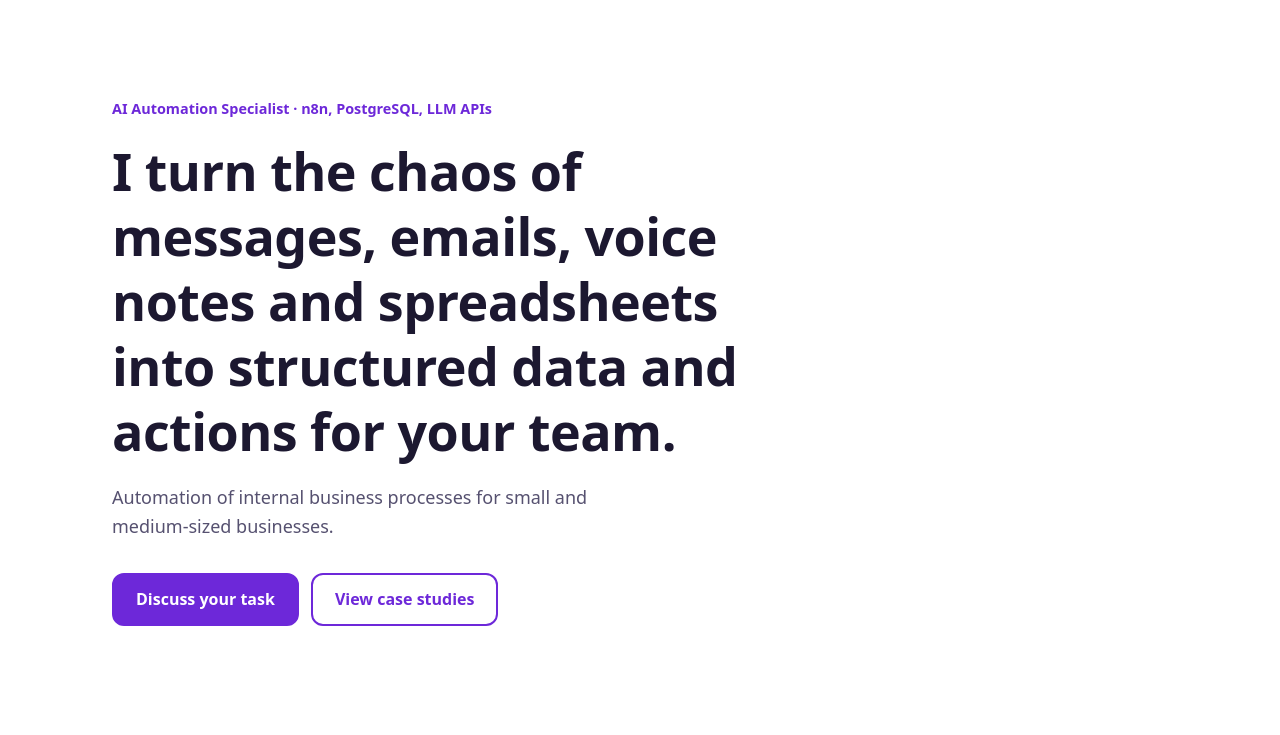
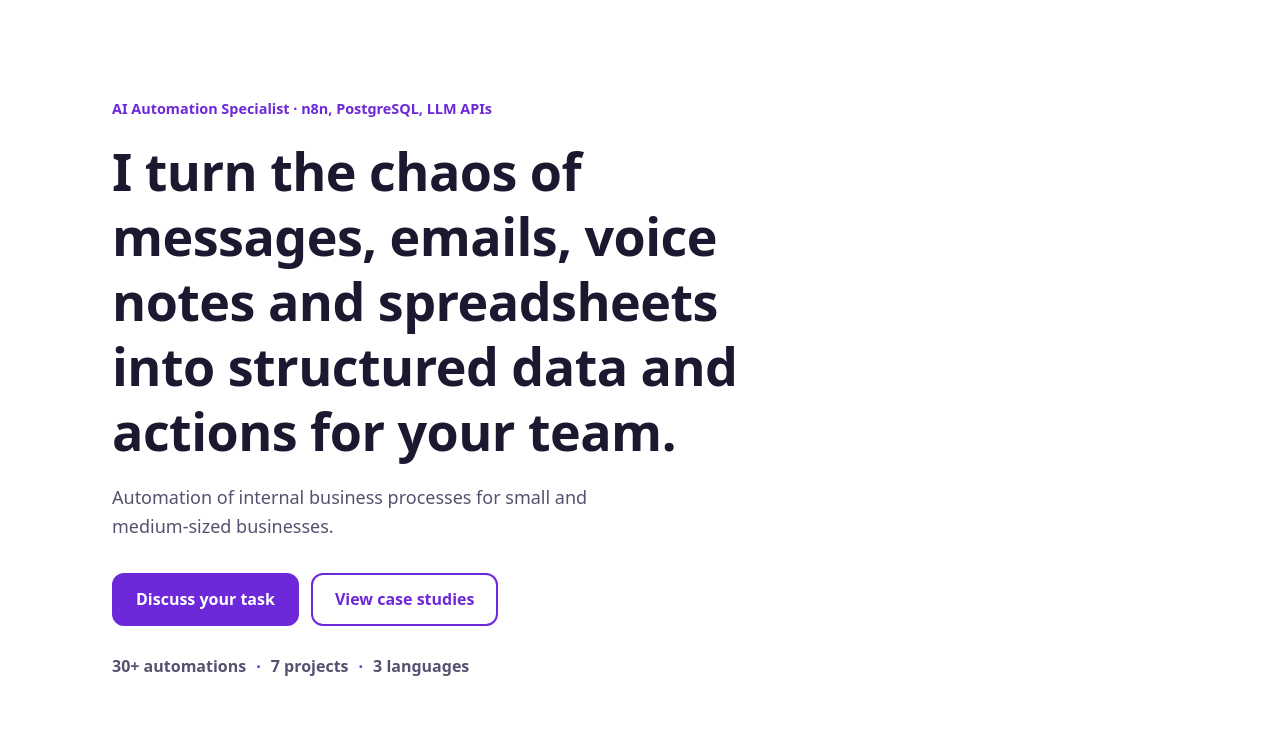
Before and after one commit to helentudos/olena-tudos-site, a plain HTML site: page index.html in a window 1280 px wide. Shown: the part 65-800 px from the top of the page. Drawn offline with Linux system fonts and the light colour scheme.

Commit message:
Add key facts line under hero buttons
Co-Authored-By: Claude Opus 5.5 <noreply@anthropic.com>
Claude-Session: https://claude.ai/code/session_01DY6oHzPq3NvX2qY67FwbA9

```diff
--- a/css/styles.css
+++ b/css/styles.css
@@ -254,6 +254,21 @@ main:focus { outline: none; }
   display: flex;
   flex-direction: column;
   gap: 12px;
+}
+
+.hero-facts {
+  list-style: none;
+  display: flex;
+  flex-wrap: wrap;
+  gap: 4px 0;
+  margin-top: 28px;
+  color: var(--muted);
+  font-weight: 600;
+}
+.hero-facts li:not(:last-child)::after {
+  content: "·";
+  margin: 0 10px;
+  color: var(--accent);
 }
 
 /* ---------- How it works (flow) ---------- */
--- a/i18n/en.js
+++ b/i18n/en.js
@@ -30,6 +30,9 @@ window.I18N.en = {
   "hero.lead": "Automation of internal business processes for small and medium-sized businesses.",
   "hero.ctaPrimary": "Discuss your task",
   "hero.ctaSecondary": "View case studies",
+  "hero.fact1": "30+ automations",
+  "hero.fact2": "7 projects",
+  "hero.fact3": "3 languages",
 
   "how.title": "How it works",
   "how.lead": "One pattern behind my automations.",
--- a/i18n/pl.js
+++ b/i18n/pl.js
@@ -30,6 +30,9 @@ window.I18N.pl = {
   "hero.lead": "Automatyzacja wewnętrznych procesów biznesowych dla małych i średnich firm.",
   "hero.ctaPrimary": "Omówmy zadanie",
   "hero.ctaSecondary": "Zobacz projekty",
+  "hero.fact1": "30+ automatyzacji",
+  "hero.fact2": "7 projektów",
+  "hero.fact3": "3 języki",
 
   "how.title": "Jak to działa",
   "how.lead": "Jeden schemat, na którym opierają się moje automatyzacje.",
--- a/i18n/uk.js
+++ b/i18n/uk.js
@@ -30,6 +30,9 @@ window.I18N.uk = {
   "hero.lead": "Автоматизація внутрішніх бізнес-процесів для малого і середнього бізнесу.",
   "hero.ctaPrimary": "Обговорити задачу",
   "hero.ctaSecondary": "Дивитися кейси",
+  "hero.fact1": "30+ автоматизацій",
+  "hero.fact2": "7 проєктів",
+  "hero.fact3": "3 мови",
 
   "how.title": "Як це працює",
   "how.lead": "Один патерн, на якому побудовані мої автоматизації.",
--- a/index.html
+++ b/index.html
@@ -67,6 +67,11 @@
           <a class="btn btn-primary" href="#contact" data-i18n="hero.ctaPrimary"></a>
           <a class="btn btn-secondary" href="#cases" data-i18n="hero.ctaSecondary"></a>
         </div>
+        <ul class="hero-facts">
+          <li data-i18n="hero.fact1"></li>
+          <li data-i18n="hero.fact2"></li>
+          <li data-i18n="hero.fact3"></li>
+        </ul>
       </div>
     </section>
 
```
